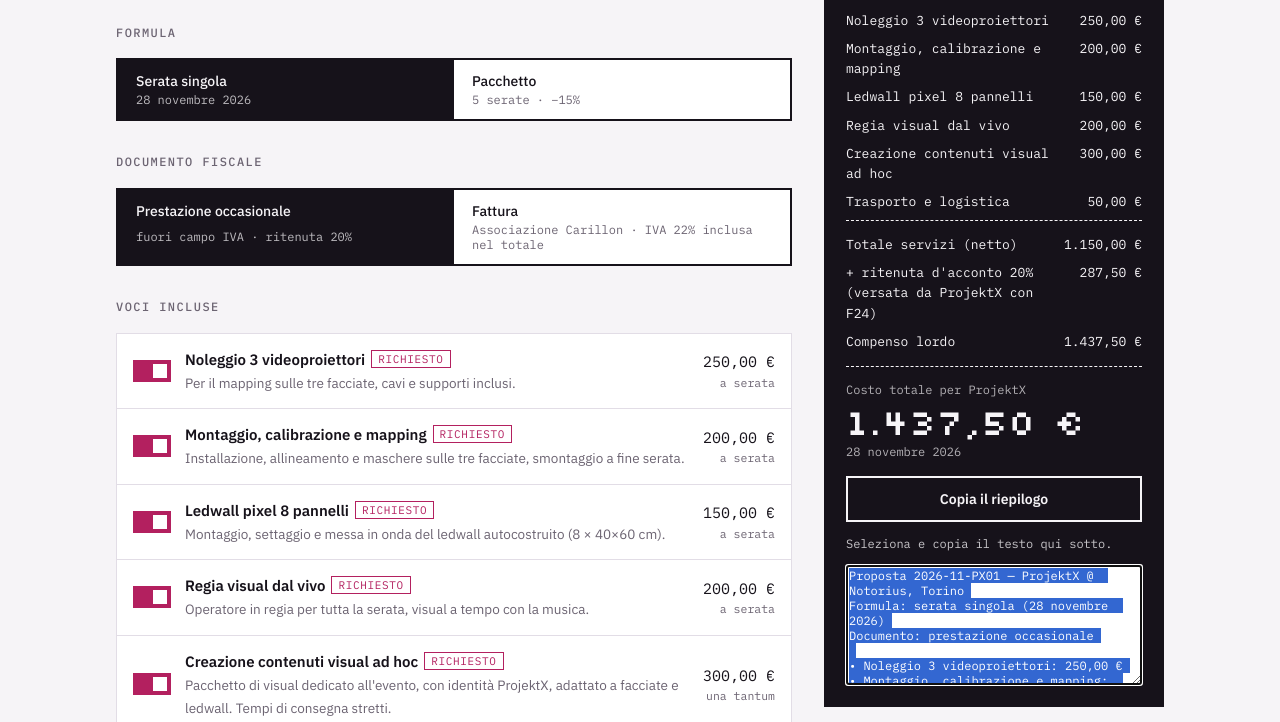
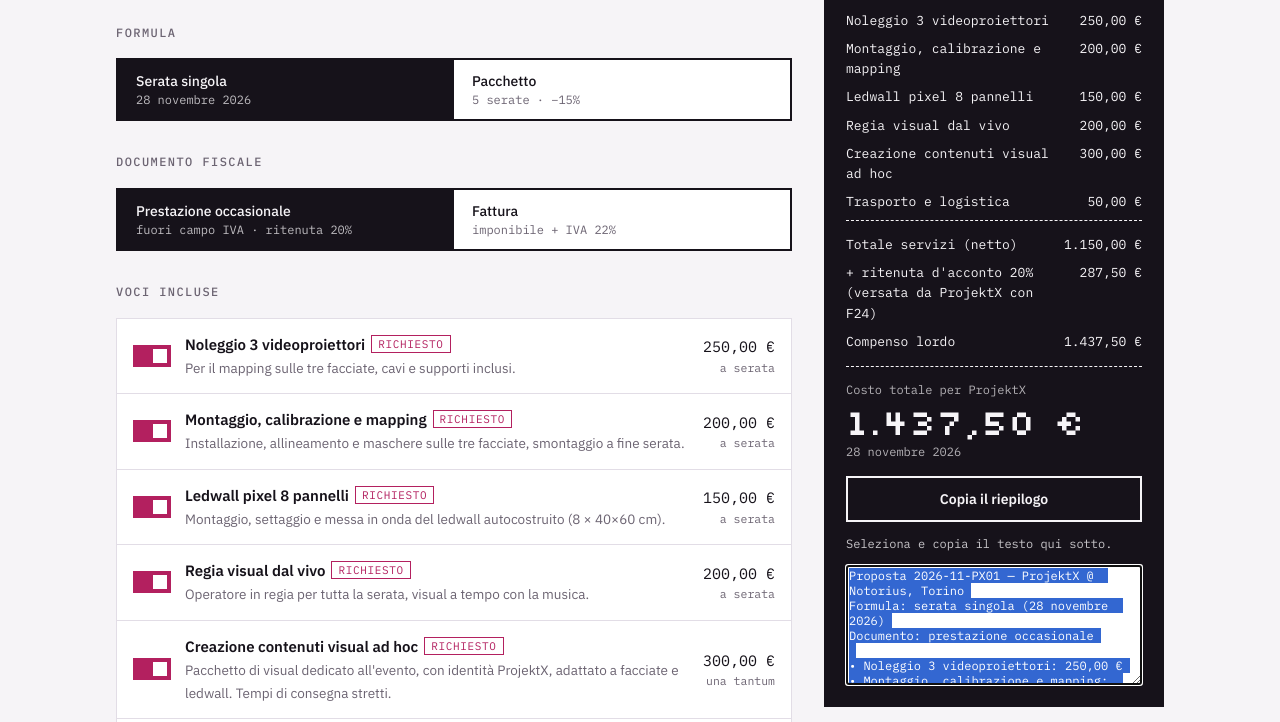
Before and after one commit to zenfortv/preventivo-projektx, a plain HTML site: page index.html in a window 1280 px wide. Both pictures are taken after a click on the button "Copia il riepilogo". Shown: the part 705-1427 px from the top of the page. Drawn offline with Linux system fonts and the light colour scheme.

Commit message:
Fattura: solo imponibile e IVA

```diff
--- a/index.html
+++ b/index.html
@@ -262,7 +262,7 @@ function init() {
   $("#mode-pack").onclick = () => setMode(true);
   $("#doc-occ").onclick = () => setDoc("occ");
   $("#doc-fat").onclick = () => setDoc("fat");
-  $("#lbl-fat").textContent = `${CONFIG.fiscale.associazione} · IVA ${Math.round(CONFIG.fiscale.iva * 100)}% inclusa nel totale`;
+  $("#lbl-fat").textContent = `imponibile + IVA ${Math.round(CONFIG.fiscale.iva * 100)}%`;
   $("#copy").onclick = copy;
   render();
 }
@@ -289,7 +289,7 @@ function factor() {
 const r2 = (n) => Math.round(n * 100) / 100;
 
 function lineCost(v) {
-  const k = 1; // le voci restano al netto; tasse e costi si sommano nel riepilogo
+  const k = state.doc === "fat" ? factor() : 1; // occasionale: voci al netto; fattura: voci = imponibile (quota associazione inclusa, non mostrata)
   const n = state.pack ? CONFIG.serate : 1;
   if (v.tipo === "unaTantum") { const x = r2(v.prezzo * k); return { full: x, net: x }; }
   const full = r2(v.prezzo * k * n);
@@ -302,7 +302,7 @@ function itemHTML(v) {
   const unit = v.tipo === "unaTantum" ? "una tantum" : "a serata";
   const c = lineCost(v);
   const right = state.pack && v.tipo === "serata"
-    ? `${eur(c.net)}<small>${eur(v.prezzo)} ${unit} × ${CONFIG.serate}</small>`
+    ? `${eur(c.net)}<small>${eur(r2(v.prezzo * (state.doc === "fat" ? factor() : 1)))} ${unit} × ${CONFIG.serate}</small>`
     : `${eur(c.net)}<small>${unit}</small>`;
   const tag = v.req ? '<span class="tag req">richiesto</span>' : "";
   return `<label class="item ${state.on[v.id] ? "" : "off"}" for="v-${v.id}">
@@ -328,16 +328,16 @@ function render() {
   $("#a-rows").innerHTML = rows.join("") || '<div class="row"><span>Nessuna voce selezionata</span></div>';
   const F = CONFIG.fiscale;
   let total;
-  const tax = [["Totale servizi (netto)", net]];
+  const tax = [];
   if (state.doc === "occ") {
+    tax.push(["Totale servizi (netto)", net]);
     const lordo = r2(net / (1 - F.ritenuta));
     tax.push([`+ ritenuta d'acconto ${Math.round(F.ritenuta * 100)}% (versata da ${CONFIG.committente} con F24)`, r2(lordo - net)]);
     tax.push(["Compenso lordo", lordo]);
     total = lordo;
   } else {
-    const imp = r2(net / (1 - F.quotaAssociazione));
+    const imp = net;
     const iva = r2(imp * F.iva);
-    tax.push([`+ gestione e fatturazione ${F.associazione}`, r2(imp - net)]);
     tax.push(["Imponibile", imp]);
     tax.push([`+ IVA ${Math.round(F.iva * 100)}%`, iva]);
     total = r2(imp + iva);
@@ -349,7 +349,7 @@ function render() {
   $("#a-pernight").textContent = state.pack ? `circa ${eur(total / n)} a serata` : CONFIG.dataEvento;
   $("#fisc-note").textContent = state.doc === "occ"
     ? `Prestazione d'opera occasionale, fuori campo IVA (art. 5 D.P.R. 633/1972). Le voci sono indicate al netto. Il compenso lordo comprende la ritenuta d'acconto del ${Math.round(F.ritenuta * 100)}%, che ${CONFIG.committente}, come sostituto d'imposta, trattiene e versa con F24. Nessuna IVA da aggiungere.`
-    : `Fattura emessa da ${F.associazione}. Le voci sono indicate al netto; nel totale sono sommati i costi di gestione dell'associazione e l'IVA al ${Math.round(F.iva * 100)}%.`;
+    : `Fattura con IVA al ${Math.round(F.iva * 100)}%. Le voci sono indicate come imponibile; l'IVA è sommata nel totale.`;
   window._sum = { active, net, n, total, tax };
 }
 
@@ -358,7 +358,7 @@ function summaryText() {
   const lines = [
     `Proposta ${CONFIG.numero} — ${CONFIG.committente} @ ${CONFIG.luogo}`,
     state.pack ? `Formula: pacchetto ${n} serate` : `Formula: serata singola (${CONFIG.dataEvento})`,
-    state.doc === "occ" ? "Documento: prestazione occasionale" : `Documento: fattura ${CONFIG.fiscale.associazione}`,
+    state.doc === "occ" ? "Documento: prestazione occasionale" : "Documento: fattura (imponibile + IVA)",
     "",
     ...active.map(v => `• ${v.titolo}: ${eur(lineCost(v).net)}`),
     "",
```
